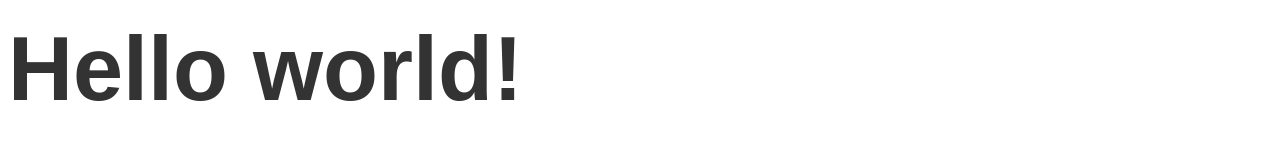
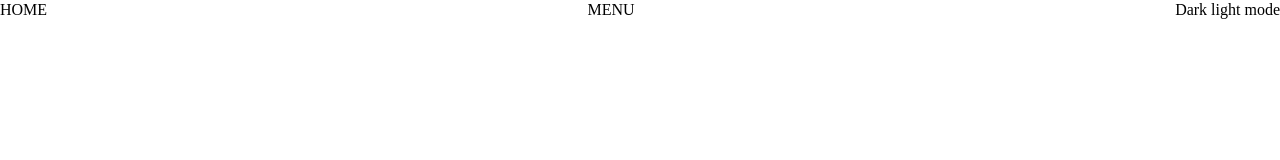
Before and after one commit to eorjs37/webpack_practice, a website built with webpack: page index.html in a window 1280 px wide. Built offline with nearby package versions, Linux system fonts and the light colour scheme; files whose address does not match are found by name.

Commit message:
헤더 작성중

```diff
--- a/index.html
+++ b/index.html
@@ -9,8 +9,26 @@
     <script src="./dist/js/bundle.js"></script>
 </head>
 <body>
-    <h1>
-        Hello world!
-    </h1>
+    <header>
+        <div class="header_inner">
+            <div class="logo">
+                <h1>
+                    HOME
+                </h1>
+            </div>
+
+            <div class="menu">
+                <h1>
+                    MENU
+                </h1>
+            </div>
+
+            <div class="dark_light_mode">
+                <h1>
+                    Dark light mode
+                </h1>
+            </div>
+        </div>
+    </header>
 </body>
 </html>
--- /dev/null
+++ b/src/sass/common.scss
@@ -0,0 +1,3 @@
+body{
+    line-height: 1.2em;
+}
--- a/src/sass/main.scss
+++ b/src/sass/main.scss
@@ -1,2 +1,4 @@
+@import "reset.scss";
 @import "partials/vars";
-@import "partials/body";
+@import "common.scss";
+@import "styles.scss";
--- a/src/sass/partials/_body.scss
+++ /dev/null
@@ -1,11 +0,0 @@
-body {
-    color: $font_color;
-
-    // Property Nesting
-    font: {
-      size: $font_size;
-      family: $font_family;
-    }
-
-    line-height: $line_height;
-}
--- /dev/null
+++ b/src/sass/reset.scss
@@ -0,0 +1,48 @@
+/* http://meyerweb.com/eric/tools/css/reset/
+   v2.0 | 20110126
+   License: none (public domain)
+*/
+
+html, body, div, span, applet, object, iframe,
+h1, h2, h3, h4, h5, h6, p, blockquote, pre,
+a, abbr, acronym, address, big, cite, code,
+del, dfn, em, img, ins, kbd, q, s, samp,
+small, strike, strong, sub, sup, tt, var,
+b, u, i, center,
+dl, dt, dd, ol, ul, li,
+fieldset, form, label, legend,
+table, caption, tbody, tfoot, thead, tr, th, td,
+article, aside, canvas, details, embed,
+figure, figcaption, footer, header, hgroup,
+menu, nav, output, ruby, section, summary,
+time, mark, audio, video {
+	margin: 0;
+	padding: 0;
+	border: 0;
+	font-size: 100%;
+	font: inherit;
+	vertical-align: baseline;
+}
+/* HTML5 display-role reset for older browsers */
+article, aside, details, figcaption, figure,
+footer, header, hgroup, menu, nav, section {
+	display: block;
+}
+body {
+	line-height: 1;
+}
+ol, ul {
+	list-style: none;
+}
+blockquote, q {
+	quotes: none;
+}
+blockquote:before, blockquote:after,
+q:before, q:after {
+	content: '';
+	content: none;
+}
+table {
+	border-collapse: collapse;
+	border-spacing: 0;
+}
--- /dev/null
+++ b/src/sass/styles.scss
@@ -0,0 +1,11 @@
+header{
+
+}
+
+.header_inner{
+    max-width: 1920px;
+    width: 100%;
+    margin: 0 auto;
+    display: flex;
+    justify-content: space-between
+}
--- a/webpack.config.js
+++ b/webpack.config.js
@@ -15,7 +15,8 @@ module.exports = {
     new MiniCssExtractPlugin({ filename: 'css/style.css' }),
     new HtmlWebpackPlugin({
       title:'First Webpack',
-      template:'index.html'
+      template:'index.html',
+      favicon:'./src/assets/favicon.png'
     })
   ],
   module: {
```
Also changed, not shown: src/assets/favicon.png (added), src/assets/img/home.png (added).
